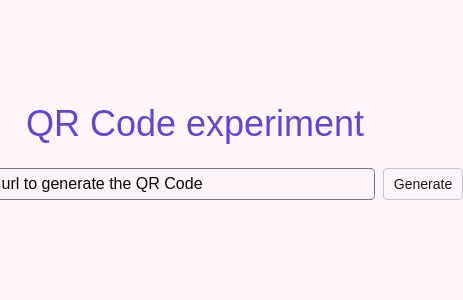
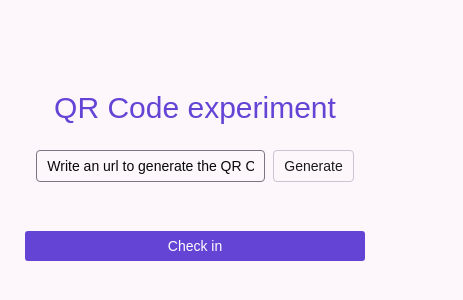
Before and after one commit to galax1y/ping-ufrgs, a Next.js app: page / in a window 390 px wide. Shown: the part 246-546 px from the top of the page, 463 px wide, since content can reach past the window. Built offline with nearby package versions, Linux system fonts and the light colour scheme; no server answers; the database is empty.

Commit message:
feat: better visualization for the experiment on mobile

```diff
--- a/app/check-in/page.tsx
+++ b/app/check-in/page.tsx
@@ -18,8 +18,12 @@ const CheckInComponent = () => {
   }
 
   return (
-    <div className='flex flex-col items-center justify-center gap-2'>
-      <pre>{JSON.stringify(props, null, 2)}</pre>
+    <div className='flex min-h-screen flex-col items-center justify-center bg-red-500'>
+      <div className='container bg-blue-500'>
+        <pre className='overflow-x-scroll'>
+          {JSON.stringify(props, null, 2)}
+        </pre>
+      </div>
     </div>
   )
 }
--- a/app/page.tsx
+++ b/app/page.tsx
@@ -1,5 +1,7 @@
 import { getUsers } from '@/actions/get-users'
 import { InputQRCode } from '@/components/input-qrcode'
+import { Button } from '@/components/ui/button'
+import Link from 'next/link'
 
 export default async function Home() {
   const users = await getUsers()
@@ -8,10 +10,16 @@ export default async function Home() {
 
   return (
     <div className='flex min-h-screen flex-col items-center justify-center'>
-      <section className='container flex flex-col items-center justify-start'>
-        <h1 className='text-primary mb-6 text-4xl'>QR Code experiment</h1>
-        <InputQRCode />
-      </section>
+      <div className='container px-6'>
+        <section className='flex flex-col items-center justify-start'>
+          <h1 className='text-primary mb-6 text-3xl'>QR Code experiment</h1>
+          <InputQRCode />
+        </section>
+
+        <Button className='w-full' asChild>
+          <Link href={'/check-in'}>Check in</Link>
+        </Button>
+      </div>
     </div>
   )
 }
--- a/components/input-qrcode.tsx
+++ b/components/input-qrcode.tsx
@@ -34,7 +34,7 @@ export function InputQRCode() {
           value={url}
           onChange={handleUrlChange}
           placeholder='Write an url to generate the QR Code'
-          className='w-md'
+          className='max-w-md placeholder:text-sm'
         />
         <Button
           variant='outline'
```
